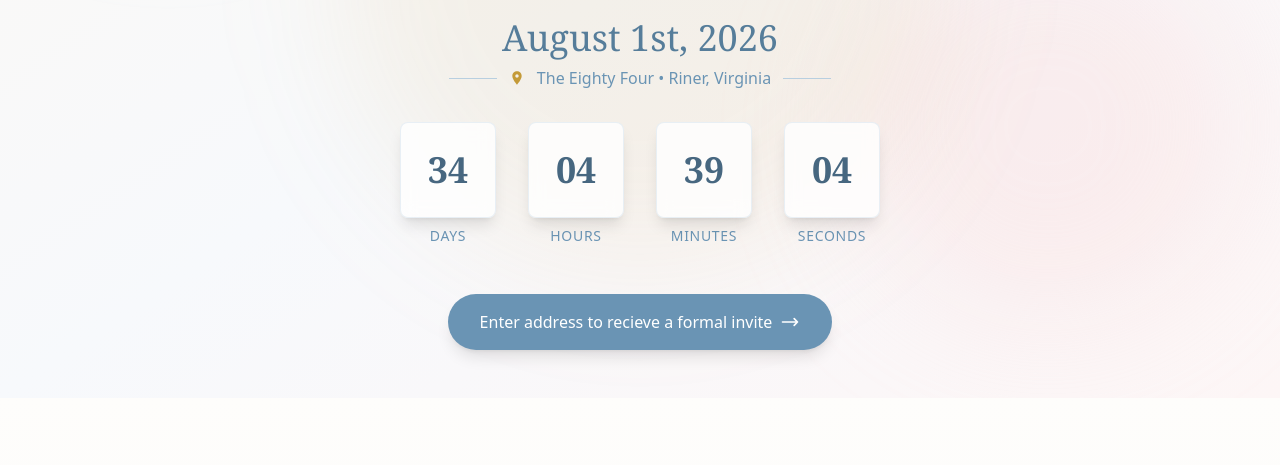
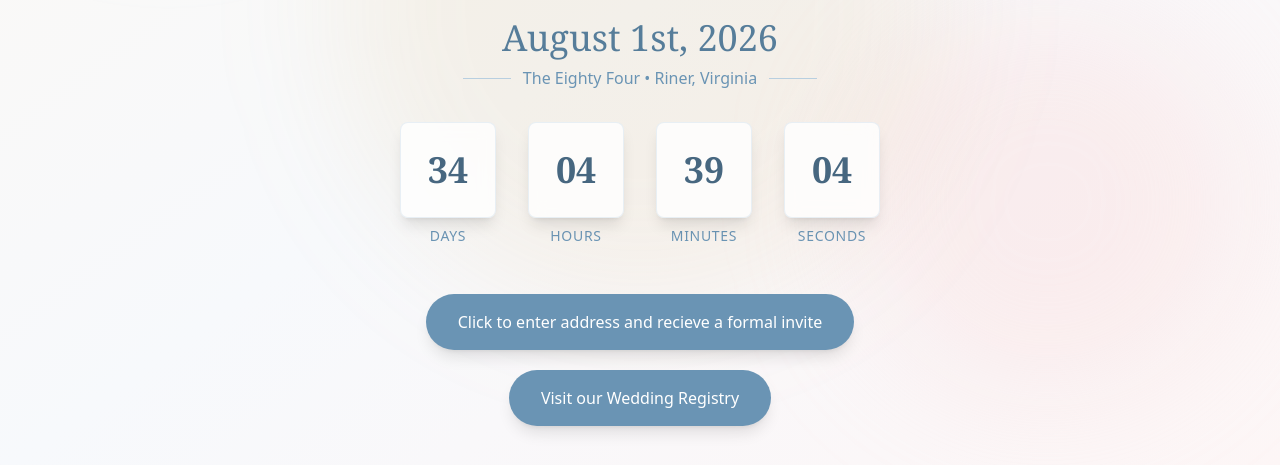
Before and after one commit to beast447/WeddingApp, a React (Vite) app: page / in a window 1280 px wide. Shown: the part 458-923 px from the top of the page. Built offline with nearby package versions, Linux system fonts and the light colour scheme; no server answers.

Commit message:
Added a wedding registry button link

```diff
--- a/src/pages/AddressManagement.tsx
+++ b/src/pages/AddressManagement.tsx
@@ -1,3 +1,7 @@
+import { collection, getDocs } from "firebase/firestore";
+import { db } from "../lib/firebase.ts";
+import { useState } from "react";
+
 export default function AddressManagement() {
   return (
     <>
--- a/src/pages/Home.tsx
+++ b/src/pages/Home.tsx
@@ -57,13 +57,7 @@ export default function Home() {
             </p>
             <div className="flex items-center justify-center gap-3 text-sage-600">
               <div className="w-12 h-px bg-sage-300" />
-              <svg
-                className="w-4 h-4 text-gold-500"
-                fill="currentColor"
-                viewBox="0 0 24 24"
-              >
-                <path d="M12 2C8.13 2 5 5.13 5 9c0 5.25 7 13 7 13s7-7.75 7-13c0-3.87-3.13-7-7-7zm0 9.5c-1.38 0-2.5-1.12-2.5-2.5s1.12-2.5 2.5-2.5 2.5 1.12 2.5 2.5-1.12 2.5-2.5 2.5z" />
-              </svg>
+
               <span className="text-sm sm:text-base">
                 The Eighty Four • Riner, Virginia
               </span>
@@ -81,21 +75,16 @@ export default function Home() {
             to="/address"
             className="inline-flex items-center gap-2 px-8 py-4 bg-sage-600 hover:bg-sage-700 text-white font-medium rounded-full shadow-lg hover:shadow-xl transition-all duration-300 transform hover:-translate-y-1"
           >
-            <span>Enter address to recieve a formal invite</span>
-            <svg
-              className="w-5 h-5"
-              fill="none"
-              stroke="currentColor"
-              viewBox="0 0 24 24"
+            <span>Click to enter address and recieve a formal invite</span>
+          </Link>
+          <div>
+            <Link
+              to="https://www.myregistry.com/wedding-registry/stephanie-buckland-and-trevor-king-check-virginia/5341299/giftlist"
+              className="inline-flex mt-5 items-center gap-2 px-8 py-4 bg-sage-600 hover:bg-sage-700 text-white font-medium rounded-full shadow-lg hover:shadow-xl transition-all duration-300 transform hover:-translate-y-1"
             >
-              <path
-                strokeLinecap="round"
-                strokeLinejoin="round"
-                strokeWidth={2}
-                d="M17 8l4 4m0 0l-4 4m4-4H3"
-              />
-            </svg>
-          </Link>
+              <span>Visit our Wedding Registry</span>
+            </Link>
+          </div>
         </div>
       </section>
 
```
Also changed, not shown: 1 other file (tests, documents, lock files or other folders).
